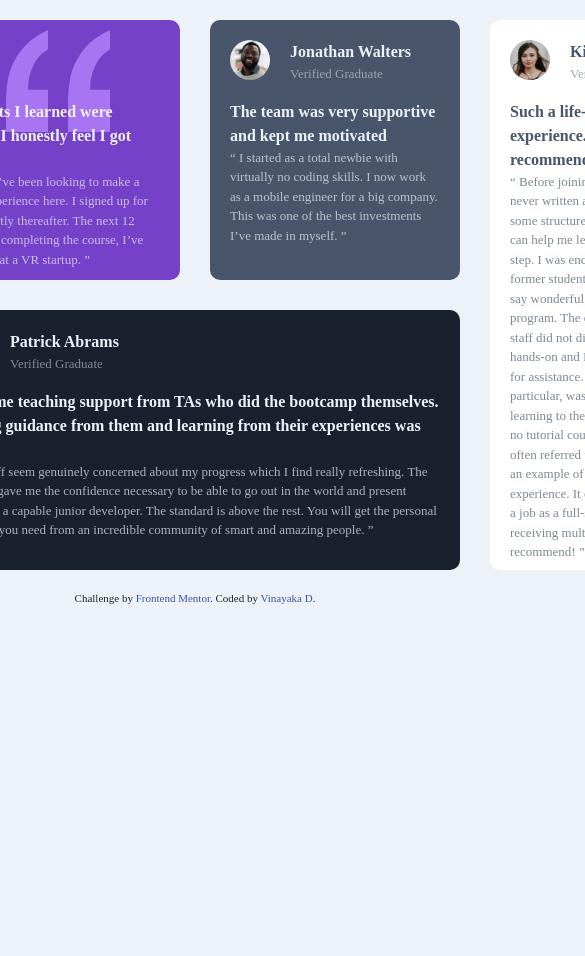
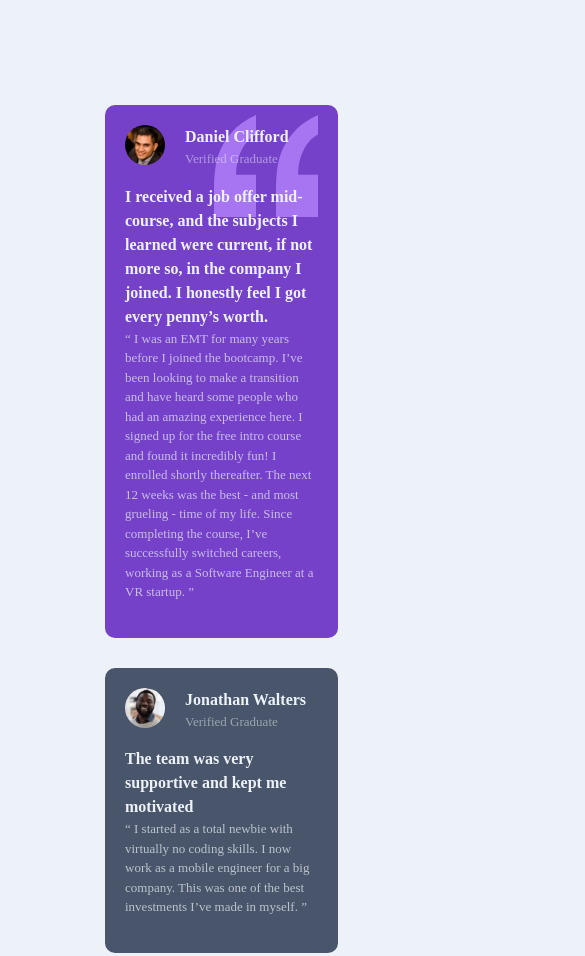
Before and after one commit to vd-37/testimonial-grid-frontend, a plain HTML site: page index.html in a window 390 px wide. Shown: the top 956 px of the page, 585 px wide, since content can reach past the window. Before the commit the page ends 844 px from the top, so only its background shows below. Drawn offline with nearby package versions, Linux system fonts and the light colour scheme; files whose address does not match are found by name.

Commit message:
Update styles.css

```diff
--- a/CSS/styles.css
+++ b/CSS/styles.css
@@ -34,7 +34,11 @@ p{
 
 .item-1{
   background-color: hsl(263, 55%, 52%);
-  grid-column: span 2;
+  /* grid-column: span 2; */
+  grid-column-start: 1;
+  grid-column-end: 3;
+  grid-row-start: 1;
+  grid-row-end: 1;
   color: hsl(210, 46%, 95%);
   border-radius: 10px;
   background-image: url('images/bg-pattern-quotation.svg');
@@ -42,25 +46,56 @@ p{
   background-position: right 70px top 10px;
 }
 .item-2{
-  grid-column: span 1;
+  /* grid-column: span 1; */
+  grid-column-start: 3 ;
+  grid-column-end: 4;
+  grid-row-start: 1;
+  grid-row-end: 1;
   background-color: hsl(217, 19%, 35%);
   color: hsl(210, 46%, 95%);
   border-radius: 10px;
 }
 .item-3{
-  grid-row: span 2;
+  grid-column-start: 1;
+  grid-column-end: 2;
+  grid-row-start: 2;
+  grid-row-end: 2;
+  background-color: hsl(0, 0%, 100%);
+  color: hsl(217, 19%, 35%);
+  border-radius: 10px;
+}
+.item-4{
+  color: hsl(210, 46%, 95%);
+  background-color:  hsl(219, 29%, 14%);
+  /* grid-column: span 2; */
+  grid-column-start: 2;
+  grid-column-end: 4;
+  grid-row-start: 2;
+  grid-row-end: 2;
+  border-radius: 10px;
+}
+.item-5{
+  grid-row-start: 1;
+  grid-row-end: 3;
+  grid-column-start: 4;
+  grid-column-end: 5;
   color: hsl(217, 19%, 35%);
   background-color: hsl(0, 0%, 100%);
   border-radius: 10px;
 }
-.item-4{
-  background-color: hsl(0, 0%, 100%);
-  color: hsl(217, 19%, 35%);
-  border-radius: 10px;
+@media (max-width: 576px) {
+  .grid-container{
+    display: block;
+    width: 70%;
+    margin: 85px;
+  }
+  .grid-item{
+    margin-bottom: 30px;
+  }
+  .item-1{
+    background-position: right 20px top 10px;
+  }
+  .attribution{
+    display: none;
+  }
 }
-.item-5{
-  color: hsl(210, 46%, 95%);
-  background-color:  hsl(219, 29%, 14%);
-  grid-column: span 2;
-  border-radius: 10px;
-}
```
